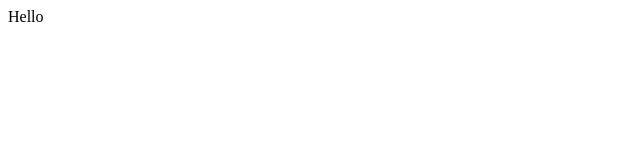
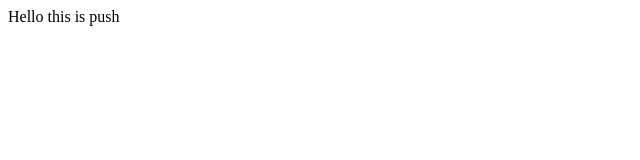
Before and after one commit to chinmayipk/Project12, a plain HTML site: page hello.html in a window 1280 px wide. Shown: the full height of the page, 0-640 px from the left. Drawn offline with Linux system fonts and the light colour scheme.

Commit message:
added push line

```diff
--- a/hello.html
+++ b/hello.html
@@ -7,5 +7,6 @@
 </head>
 <body>
     Hello
+    this is push
 </body>
 </html>
```
